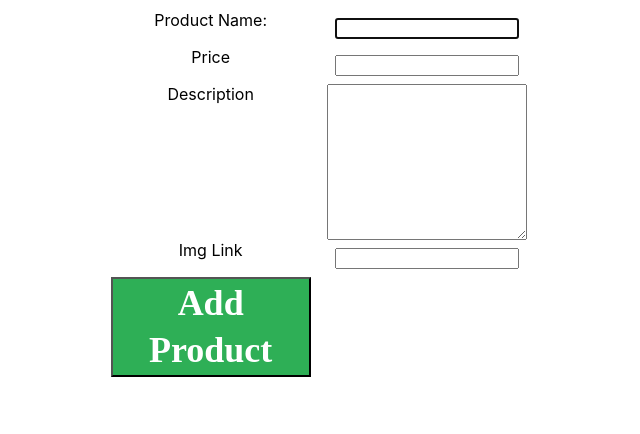
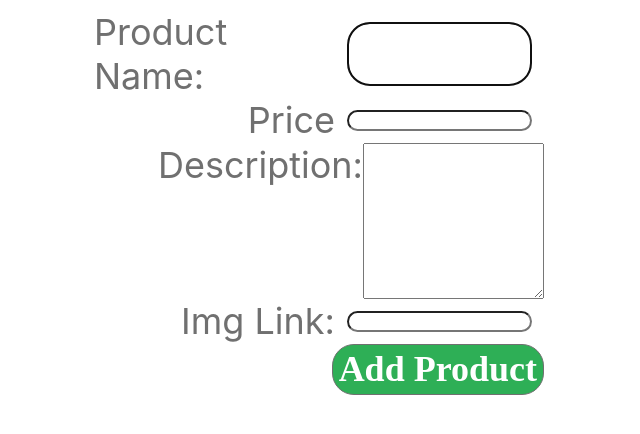
Before and after one commit to akildunne/p3-grocery-store, a React (Create React App) app in the folder client/: page /api/add in a window 1280 px wide. Shown: the top 434 px of the page, without its empty margins (321-961 px from the left). Built offline with nearby package versions, Linux system fonts and the light colour scheme.

Commit message:
Styline for ProductCreate.jsx -Ashik

```diff
--- a/client/src/screens/ProductCreate.jsx
+++ b/client/src/screens/ProductCreate.jsx
@@ -6,20 +6,28 @@ import styled from "styled-components";
 
 const DetailContainer = styled.div`
   display: flex;
-  justify-content: space-evenly;
+  justify-content: center;
   padding: 10px;
 `;
 const Form = styled.form`
-  display: grid;
-  grid-template-columns: 200px 200px;
-  margin: 0 auto;
+  display: flex;
+  flex-direction: column;
   width: 450px;
-  justify-content: space-evenly;
+  align-items: flex-end;
 `;
 const InputContainer = styled.input`
   display: flex;
   justify-content: space-evenly;
-  margin: 8px;
+  margin: 12px;
+  border-radius: 10%
+  border: 1px solid #707070;
+  border-radius: 22px;
+`;
+
+const LabelContainer = styled.label`
+  color: #707070;
+  font-size: 36px;
+  text-align: left;
 `;
 const Button = styled.button`
   background-color: #2eaf56;
@@ -27,12 +35,15 @@ const Button = styled.button`
   font: normal normal bold 36px/47px Futura;
   letter-spacing: 0px;
   color: #ffffff;
-  opacity: 1;
+  border: 1px solid #707070;
+  border-radius: 22px;
 `;
+const Wrapper = styled.div`
+  display: flex;
+  border-radius: 10%
+  border: 1px solid #707070;
+  border-radius: 22px;
 
-const NewDiv = styled.div`
-  text-align: center;
-  margin: 0 auto;
 `;
 
 const ProductCreate = (props) => {
@@ -62,7 +73,8 @@ const ProductCreate = (props) => {
   return (
     <DetailContainer>
       <Form onSubmit={handleSubmit}>
-        <label>Product Name:</label>
+        <Wrapper>
+          <LabelContainer>Product Name:</LabelContainer>
           <InputContainer
             type="text"
             value={product.product}
@@ -71,7 +83,9 @@ const ProductCreate = (props) => {
             autoFocus
             onChange={handleChange}
           />
-        <label>Price</label>
+        </Wrapper>
+        <Wrapper>
+          <LabelContainer>Price</LabelContainer>
           <InputContainer
             type="text"
             value={product.price}
@@ -79,17 +93,21 @@ const ProductCreate = (props) => {
             required
             onChange={handleChange}
           />
-        <label>Description</label>
+        </Wrapper>
+        <Wrapper>
+          <LabelContainer>Description:</LabelContainer>
           <textarea
             type="text"
             rows={10}
-          columns={30}
+            columns={20}
             value={product.description}
             name="content"
             required
             onChange={handleChange}
           />
-        <label>Img Link</label>
+        </Wrapper>
+        <Wrapper>
+          <LabelContainer>Img Link:</LabelContainer>
           <InputContainer
             type="text"
             value={product.imgUrl}
@@ -97,9 +115,8 @@ const ProductCreate = (props) => {
             required
             onChange={handleChange}
           />
-        <NewDiv>
+        </Wrapper>
         <Button>Add Product</Button>
-        </NewDiv>
       </Form>
     </DetailContainer>
   );
```
Lines whose indentation alone changed are shown as unchanged.
